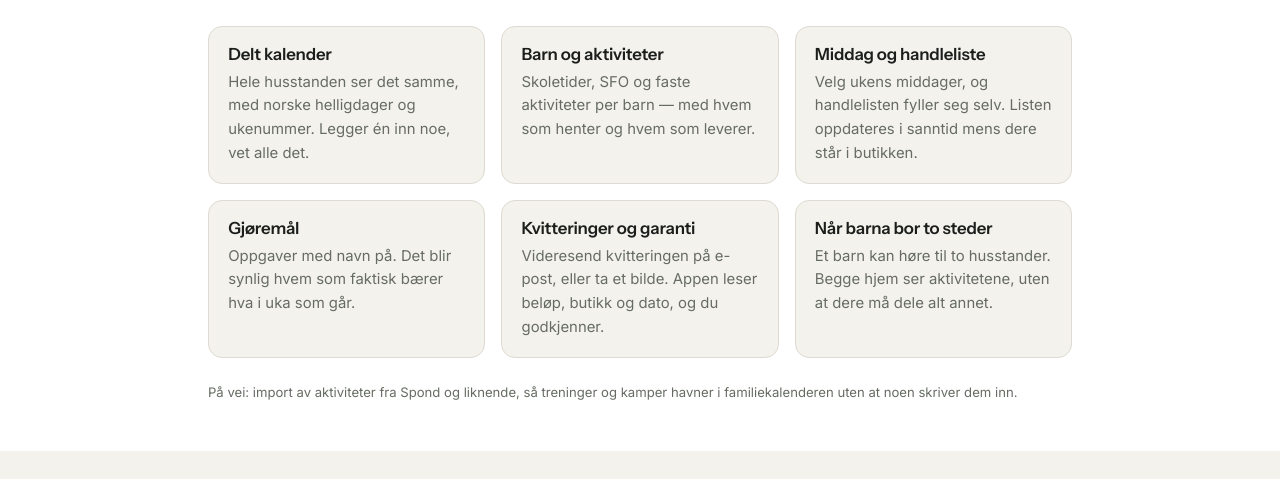
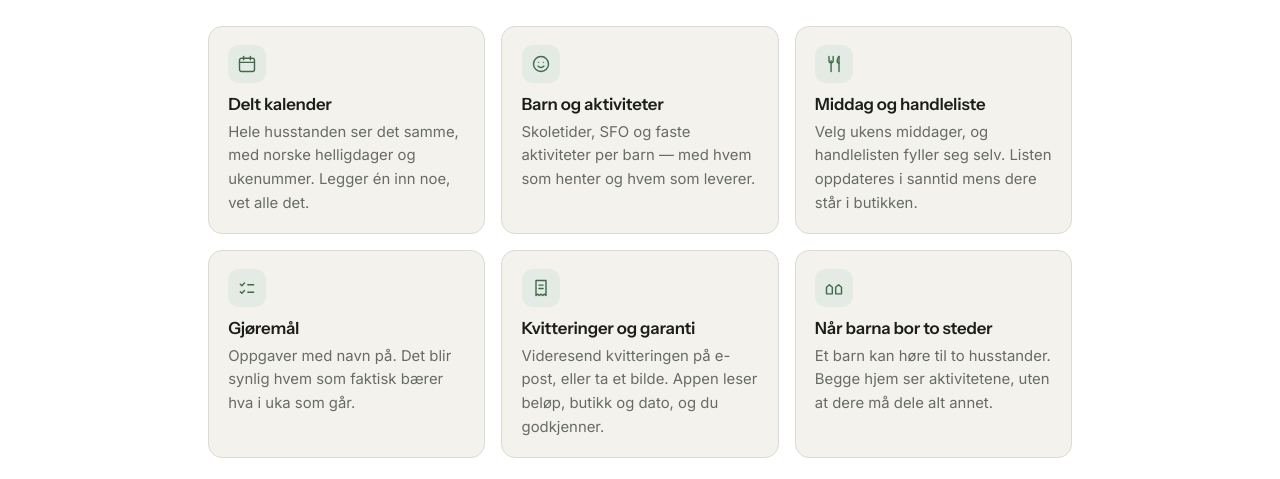
Before and after one commit to kennethskretteberg-blip/fmly-nettside, a plain HTML site: page index.html in a window 1280 px wide. Shown: the part 744-1223 px from the top of the page. Drawn offline with Linux system fonts and the light colour scheme.

Commit message:
Ikoner på funksjonskortene

```diff
--- a/index.html
+++ b/index.html
@@ -83,6 +83,8 @@ section{padding-block:3rem}
 .features{display:grid;grid-template-columns:1fr;gap:1rem;margin-top:1.8rem}
 @media (min-width:620px){.features{grid-template-columns:repeat(2,1fr)}}
 @media (min-width:920px){.features{grid-template-columns:repeat(3,1fr)}}
+.ficon{width:38px;height:38px;border-radius:11px;background:var(--accent-soft);color:var(--accent);display:inline-flex;align-items:center;justify-content:center;margin-bottom:.35rem}
+.ficon svg{width:20px;height:20px;display:block}
 .feature{background:var(--bg);border:1px solid var(--line);border-radius:14px;padding:1.1rem 1.2rem;display:flex;flex-direction:column;gap:.4rem;min-width:0}
 .feature p{color:var(--muted);font-size:.93rem}
 .rest{display:flex;flex-wrap:wrap;gap:.5rem;margin-top:1.6rem}
@@ -158,26 +160,32 @@ footer a{color:var(--accent)}
     <p class="lede" style="margin-top:.7rem">Turnus er det fmly gj&oslash;r som ingen andre gj&oslash;r. Resten er en komplett familieapp, og den virker like godt om du jobber helt vanlig dagtid.</p>
     <div class="features">
       <div class="feature">
+        <span class="ficon" aria-hidden="true"><svg viewBox="0 0 24 24" fill="none" stroke="currentColor" stroke-width="1.7" stroke-linecap="round" stroke-linejoin="round"><rect x="3" y="5" width="18" height="16" rx="2.5"/><path d="M8 3v4"/><path d="M16 3v4"/><path d="M3 10h18"/></svg></span>
         <h3>Delt kalender</h3>
         <p>Hele husstanden ser det samme, med norske helligdager og ukenummer. Legger én inn noe, vet alle det.</p>
       </div>
       <div class="feature">
+        <span class="ficon" aria-hidden="true"><svg viewBox="0 0 24 24" fill="none" stroke="currentColor" stroke-width="1.7" stroke-linecap="round" stroke-linejoin="round"><circle cx="12" cy="12" r="9"/><path d="M9 10h.01"/><path d="M15 10h.01"/><path d="M8.5 14.5a4.5 4.5 0 0 0 7 0"/></svg></span>
         <h3>Barn og aktiviteter</h3>
         <p>Skoletider, SFO og faste aktiviteter per barn &mdash; med hvem som henter og hvem som leverer.</p>
       </div>
       <div class="feature">
+        <span class="ficon" aria-hidden="true"><svg viewBox="0 0 24 24" fill="none" stroke="currentColor" stroke-width="1.7" stroke-linecap="round" stroke-linejoin="round"><path d="M6 3v5a2.5 2.5 0 0 0 5 0V3"/><path d="M8.5 8v13"/><path d="M18 3c-1.6 1.8-2.3 3.4-2.3 5.2S16.4 11 18 11"/><path d="M18 3v18"/></svg></span>
         <h3>Middag og handleliste</h3>
         <p>Velg ukens middager, og handlelisten fyller seg selv. Listen oppdateres i sanntid mens dere st&aring;r i butikken.</p>
       </div>
       <div class="feature">
+        <span class="ficon" aria-hidden="true"><svg viewBox="0 0 24 24" fill="none" stroke="currentColor" stroke-width="1.7" stroke-linecap="round" stroke-linejoin="round"><path d="M4 7.5 5.8 9.3 9 6"/><path d="M4 16.5 5.8 18.3 9 15"/><path d="M13 8h7"/><path d="M13 17h7"/></svg></span>
         <h3>Gj&oslash;rem&aring;l</h3>
         <p>Oppgaver med navn p&aring;. Det blir synlig hvem som faktisk b&aelig;rer hva i uka som g&aring;r.</p>
       </div>
       <div class="feature">
+        <span class="ficon" aria-hidden="true"><svg viewBox="0 0 24 24" fill="none" stroke="currentColor" stroke-width="1.7" stroke-linecap="round" stroke-linejoin="round"><path d="M6 3h12v18l-2-1.6L14 21l-2-1.6L10 21l-2-1.6L6 21z"/><path d="M9.5 8.5h5"/><path d="M9.5 12.5h5"/></svg></span>
         <h3>Kvitteringer og garanti</h3>
         <p>Videresend kvitteringen p&aring; e-post, eller ta et bilde. Appen leser bel&oslash;p, butikk og dato, og du godkjenner.</p>
       </div>
       <div class="feature">
+        <span class="ficon" aria-hidden="true"><svg viewBox="0 0 24 24" fill="none" stroke="currentColor" stroke-width="1.7" stroke-linecap="round" stroke-linejoin="round"><path d="M3 11.2 6.5 8.2 10 11.2V19H3z"/><path d="M14 11.2l3.5-3 3.5 3V19h-7z"/></svg></span>
         <h3>N&aring;r barna bor to steder</h3>
         <p>Et barn kan h&oslash;re til to husstander. Begge hjem ser aktivitetene, uten at dere m&aring; dele alt annet.</p>
       </div>
```
